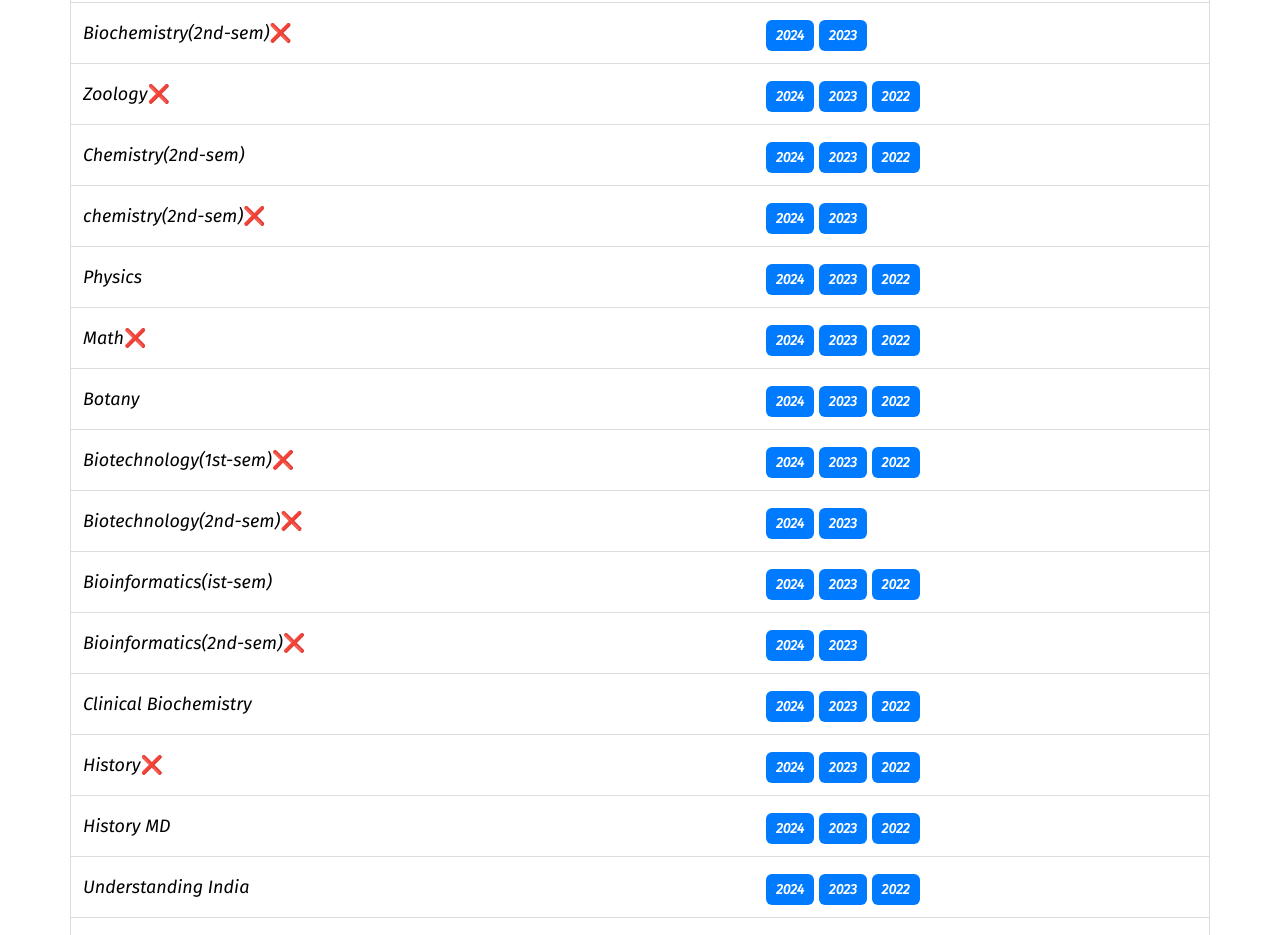
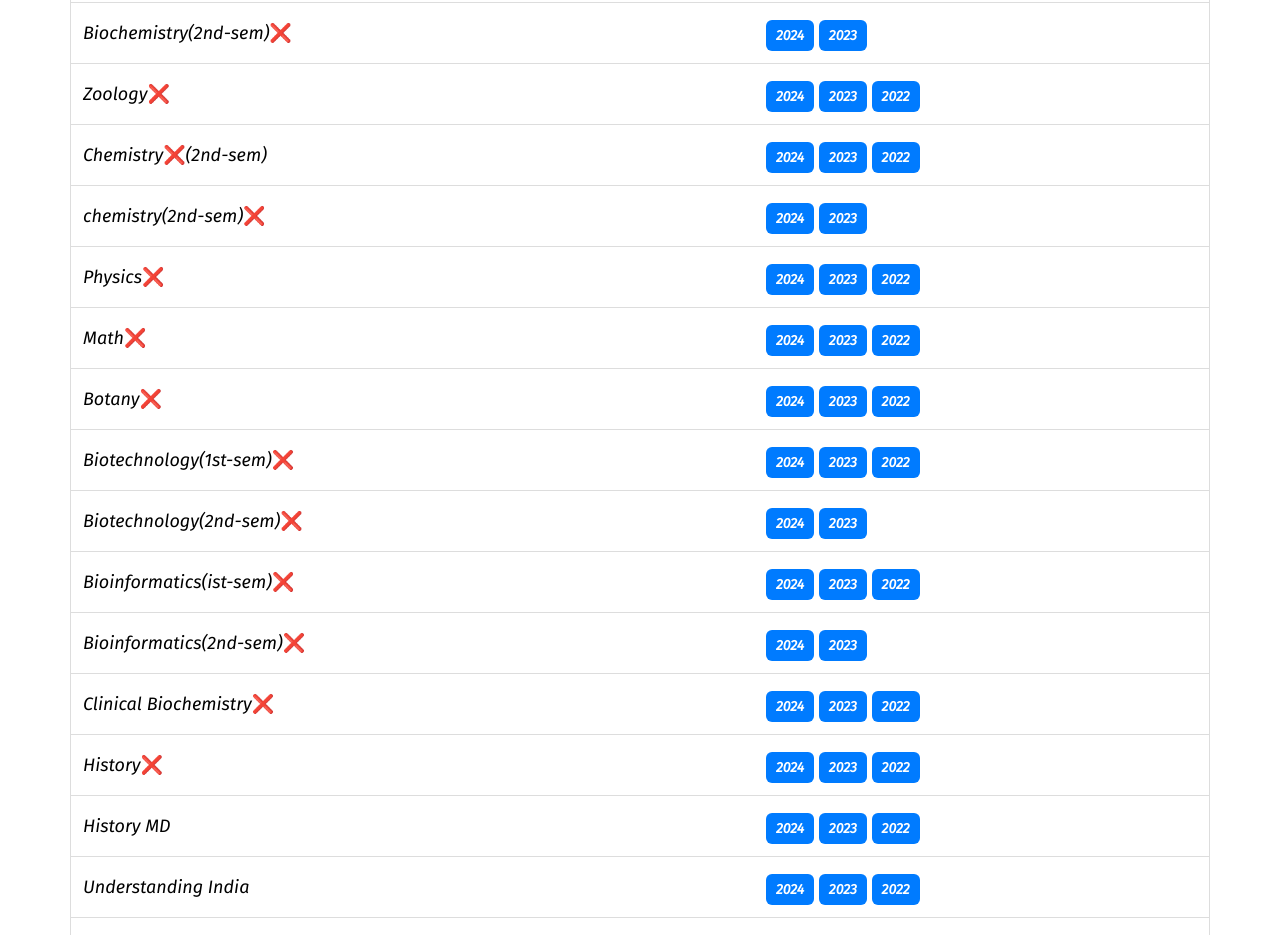
Before and after one commit to bhatmohsin/notesbook, a plain HTML site: page pages/old_exam_papers.html in a window 1280 px wide. Shown: the part 380-1315 px from the top of the page. Drawn offline with Linux system fonts and the light colour scheme.

Commit message:
Update old_exam_papers.html

```diff
--- a/pages/old_exam_papers.html
+++ b/pages/old_exam_papers.html
@@ -146,7 +146,7 @@
                         </td>
                     </tr>
                     <tr>
-                        <td>Chemistry(2nd-sem)</td>
+                        <td>Chemistry❌(2nd-sem)</td>
                         <td>
                             <a href="#" class="btn btn-1">2024</a>
                             <a href="#" class="btn btn-1">2023</a>
@@ -161,7 +161,7 @@
                         </td>
                                         </tr>
                     <tr>
-                        <td>Physics</td>
+                        <td>Physics❌</td>
                         <td>
                             <a href="#" class="btn btn-1">2024</a>
                             <a href="#" class="btn btn-1">2023</a>
@@ -177,7 +177,7 @@
     </td>
 </tr>
 <tr>
-    <td>Botany</td>
+    <td>Botany❌</td>
     <td>
         <a href="#" class="btn btn-1">2024</a>
         <a href="#" class="btn btn-1">2023</a>
@@ -200,7 +200,7 @@
                         </td>
                     </tr>
 <tr>
-    <td>Bioinformatics(ist-sem)</td>
+    <td>Bioinformatics(ist-sem)❌</td>
     <td>
         <a href="#" class="btn btn-1">2024</a>
         <a href="#" class="btn btn-1">2023</a>
@@ -215,7 +215,7 @@
                         </td>
                     </tr>
 <tr>
-    <td>Clinical Biochemistry</td>
+    <td>Clinical Biochemistry❌</td>
     <td>
         <a href="#" class="btn btn-1">2024</a>
         <a href="#" class="btn btn-1">2023</a>
@@ -305,8 +305,8 @@
 <tr>
     <td>DTS (VAC)</td>
     <td>
-        <a href="https://drive.google.com/file/d/1cUs1Jy_R9UgDDOLwK04l9-RSxdfJlYWi/view?usp=drivesdk" class="btn btn-1">2024</a>
-        <a href="#" class="btn btn-1">2023</a>
+        <a href="#" class="btn btn-1">2024</a>
+        <a href="https://drive.google.com/file/d/1luPtxZA5uv6lKAHQe-zAA_7lASU8Ewyv/view?usp=drivesdk" class="btn btn-1">2023</a>
         <a href="#" class="btn btn-1">2022</a>
     </td>
 </tr>
```
